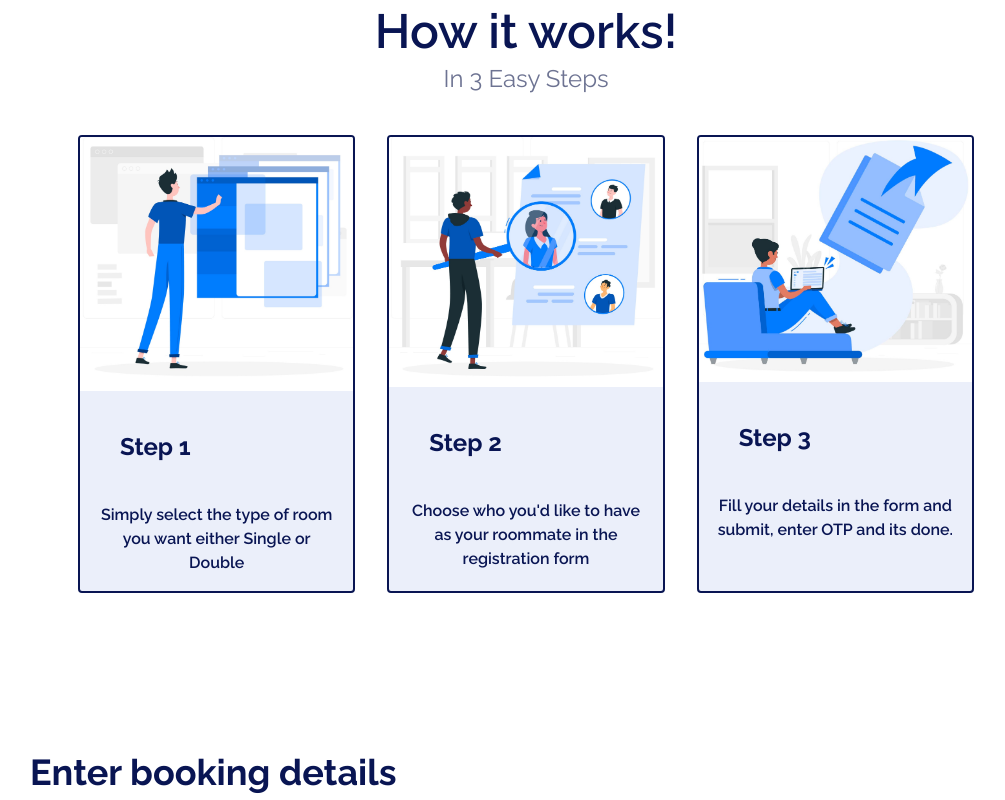
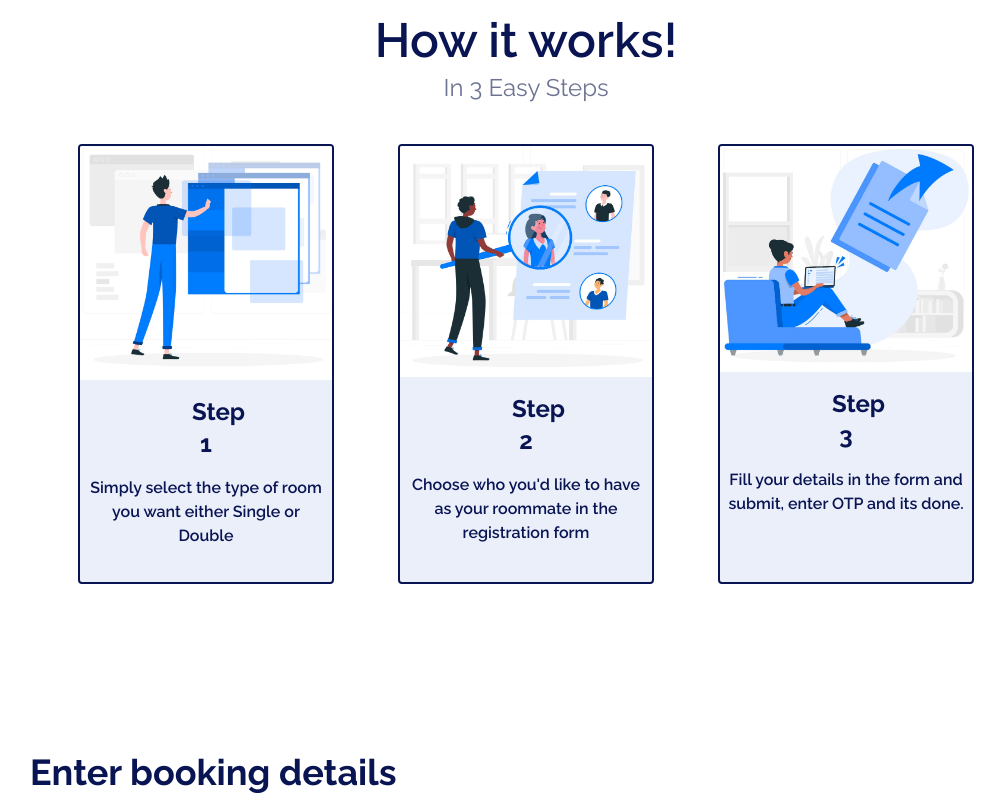
Before and after one commit to AyushmanSoni/HostelHub-Frontend, a React (Create React App) app in the folder hostelhub/: page / in a window 1280 px wide. Shown: the part 1780-2580 px from the top of the page, without its empty margins (114-1119 px from the left). Built offline with nearby package versions, Linux system fonts and the light colour scheme.

Commit message:
improved HIW section with styling

```diff
--- a/hostelhub/src/components/Hiw.jsx
+++ b/hostelhub/src/components/Hiw.jsx
@@ -17,25 +17,25 @@ const Hiw = () => {
         In 3 Easy Steps
       </div>
     </div>
-    <div className='grid sm:grid-cols-2 md:grid-cols-3 gap-8 px-12 sm:px-0 w-[70%]  '>
-        <div className='max-w-sm bg-[#EBEFFA] rounded overflow-hidden border-2 border-[#091553]'>
+    <div className='grid sm:grid-cols-2 md:grid-cols-3 gap-16 px-12 sm:px-0 w-[70%]  '>
+        <div className='max-w-sm sm:h-[440px] bg-[#EBEFFA] rounded overflow-hidden border-2 border-[#091553]'>
             <img className='w-full' src={img4} alt="selectroom" />
-            <h1 className='font-bold text-[#091553] m-10 text-2xl'>Step 1</h1>
-            <div className='text-[#091553] font-semibold m-4 text-center'>
+            <h1 className='font-bold text-[#091553] sm:pt-4 text-center sm:pb-4 sm:px-28 text-2xl'>Step 1</h1>
+            <div className='text-[#091553] px-2 text-center font-semibold'>
                 Simply select the type of room you want either Single or Double
             </div>
         </div>
-        <div className='max-w-sm rounded bg-[#EBEFFA] overflow-hidden border-2 border-[#091553]'>
+        <div className='max-w-sm rounded sm:h-[440px] bg-[#EBEFFA] overflow-hidden border-2 border-[#091553]'>
             <img className='w-full' src={img5} alt="selectroom" />
-            <h1 className='font-bold text-[#091553] m-10 text-2xl'>Step 2</h1>
-            <div className='text-[#091553] font-semibold m-4 text-center'>
+            <h1 className='font-bold text-[#091553] sm:pt-4 sm:pb-4 sm:px-28 text-2xl text-center'>Step 2</h1>
+            <div className='text-[#091553] px-2 font-semibold text-center'>
             Choose who you'd like to have as your roommate in the registration form
             </div>
         </div>
-        <div className='max-w-sm rounded bg-[#EBEFFA] overflow-hidden border-2 border-[#091553]'>
+        <div className='max-w-sm rounded sm:h-[440px] bg-[#EBEFFA] overflow-hidden border-2 border-[#091553]'>
             <img className='w-full' src={img6} alt="selectroom" />
-            <h1 className='font-bold text-[#091553] m-10 text-2xl'>Step 3</h1>
-            <div className='text-[#091553] font-semibold m-4 text-center'>
+            <h1 className='font-bold text-[#091553] text-center sm:pt-4 sm:pb-4 sm:px-28 text-2xl'>Step 3</h1>
+            <div className='text-[#091553] px-2 font-semibold text-center'>
                 Fill your details in the form and submit, enter OTP and its done.
             </div>
         </div>
--- a/hostelhub/src/components/NewLogin.jsx
+++ b/hostelhub/src/components/NewLogin.jsx
@@ -1,11 +1,14 @@
 import React from 'react'
+
 
 
 const NewLogin = () => {
   return (
     <div className='flex h-screen'>
       <div className='hidden sm:block w-1/2 bg-gradient-to-t from-[#B2C6EC] to-white text-red-500'>
-        hello
+        <div>
+
+        </div>
       </div>
       <div className=' flex flex-col justify-center items-center sm:w-1/2 w-full'>
         <div>
```
